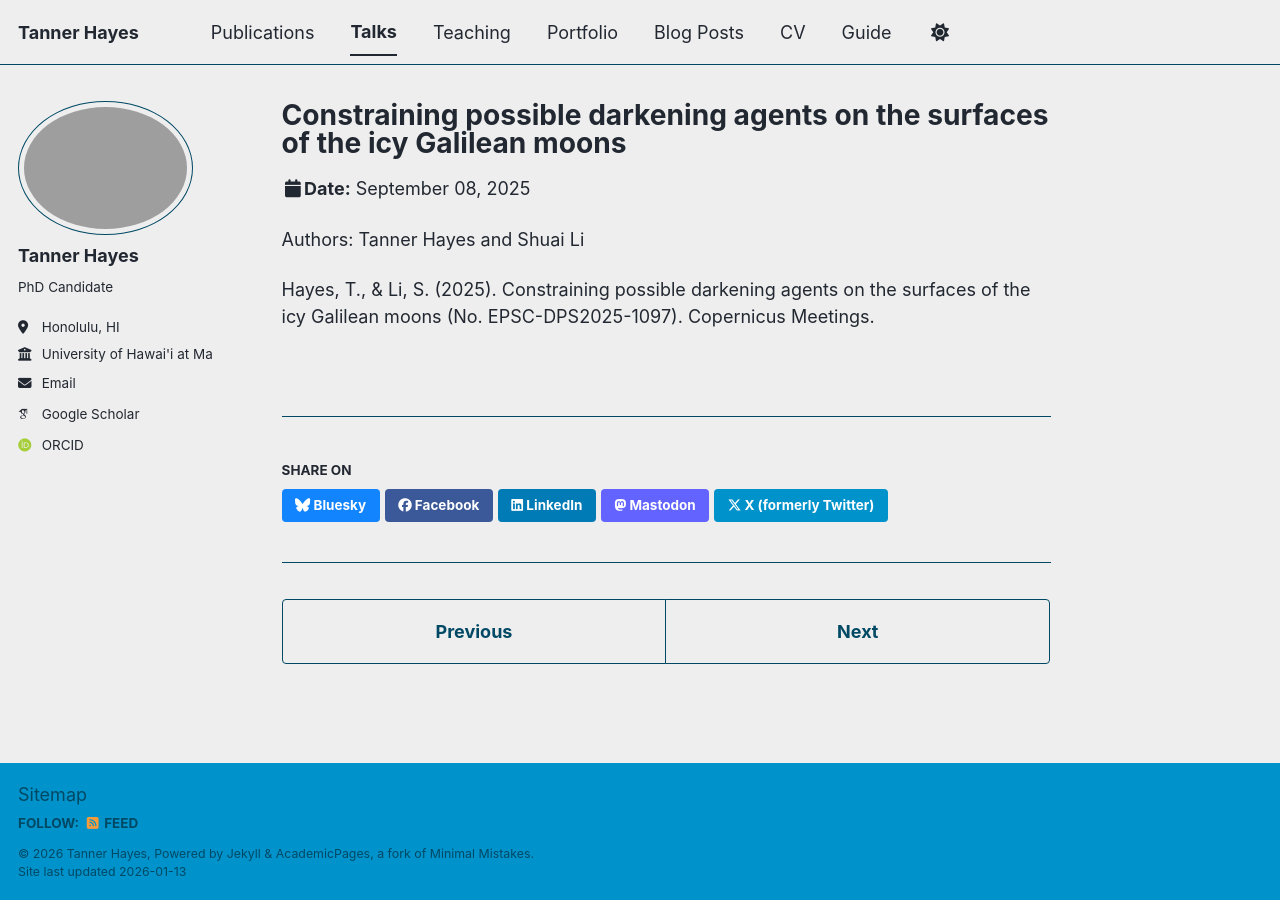
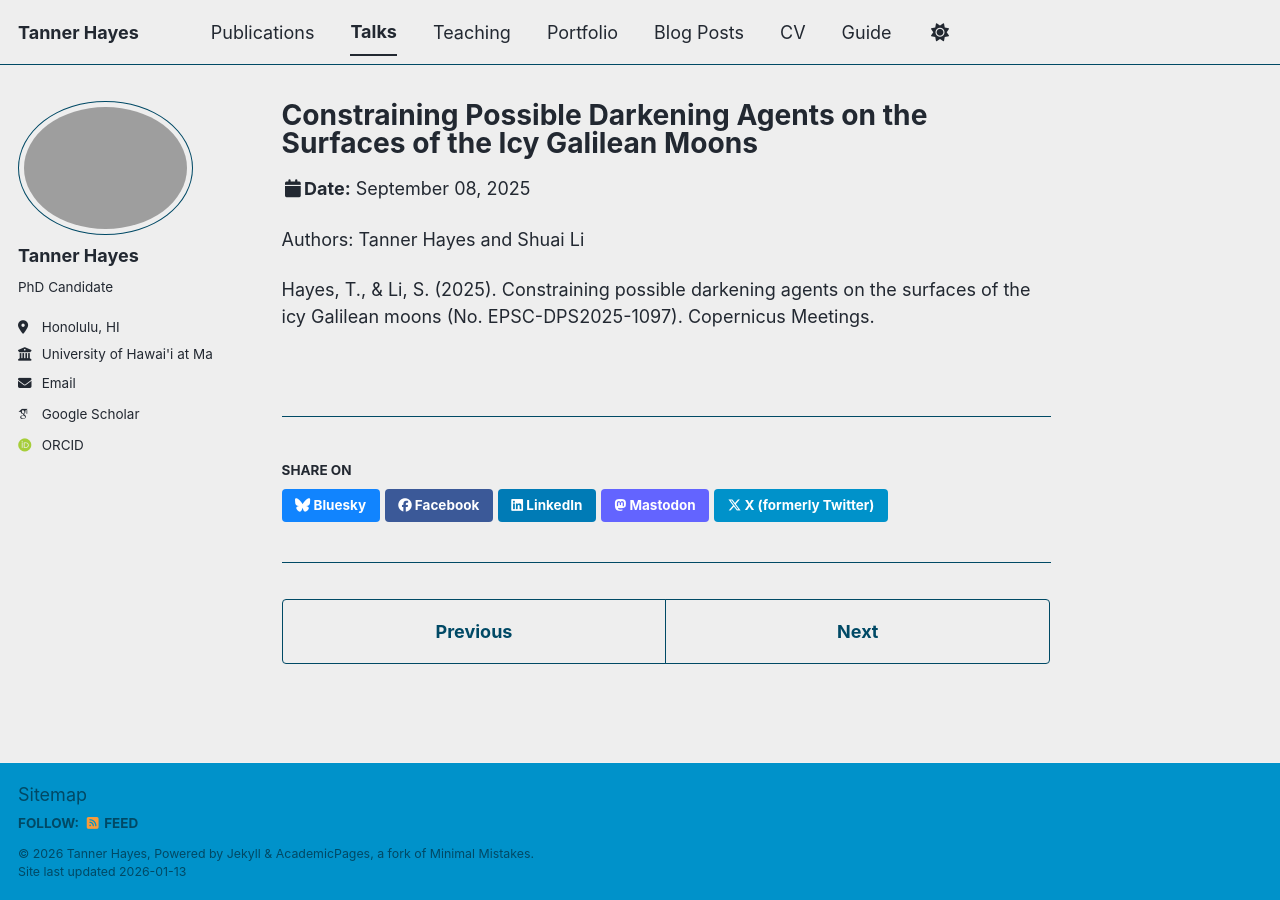
Before and after one commit to th-blip12/twhayes, a Jekyll site: the page built from _talks/EPSC-DPS-2025.md, in a window 1280 px wide. Built offline with Jekyll 4.4.1, drawn with Linux system fonts in a browser that asks for light colours; some web fonts are replaced; a script bundle is joined from its source files by our own code; library files that are not in the unit come from our copies.

```diff
--- a/_talks/EPSC-DPS-2025.md
+++ b/_talks/EPSC-DPS-2025.md
@@ -1,5 +1,5 @@
 ---
-title: "Constraining possible darkening agents on the surfaces of the icy Galilean moons"
+title: "Constraining Possible Darkening Agents on the Surfaces of the Icy Galilean Moons"
 collection: talks
 type: "Talk"
 permalink: /talks/EPSC-DPS-2025
```
